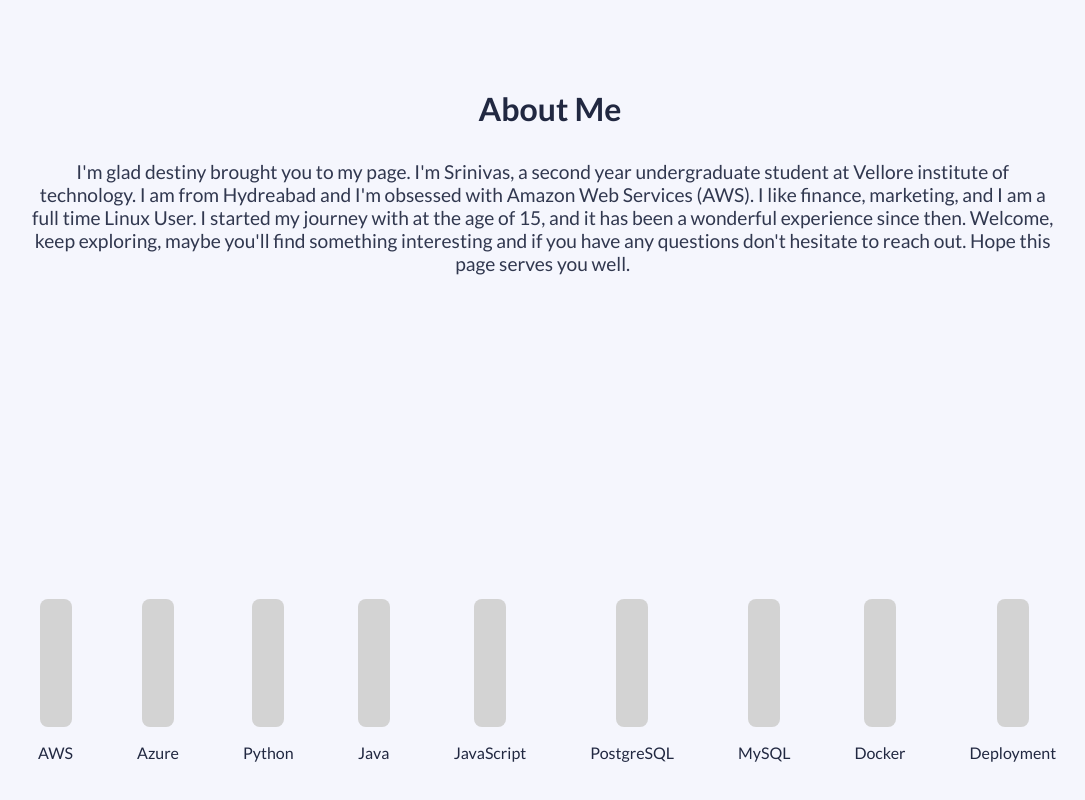
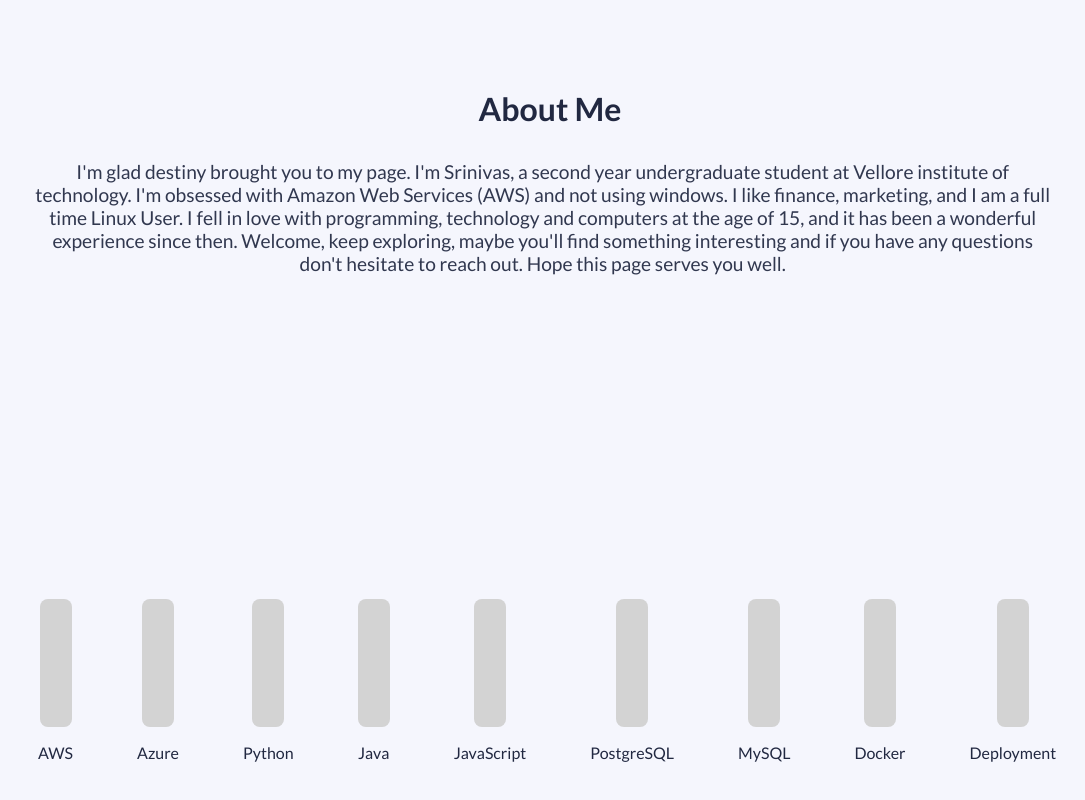
Before and after one commit to cr-trojan23/portfolio-website, a React (Create React App) app: page / in a window 1280 px wide. Shown: the part 807-1607 px from the top of the page, without its empty margins (90-1175 px from the left). Built offline with nearby package versions, Linux system fonts and the light colour scheme.

Commit message:
fix: about section

```diff
--- a/src/components/about.jsx
+++ b/src/components/about.jsx
@@ -39,13 +39,14 @@ const AboutSection = () => {
 			<main>
 				<p className="text" id="about-content">
 					I'm glad destiny brought you to my page. I'm Srinivas, a second year
-					undergraduate student at Vellore institute of technology. I am from
-					Hydreabad and I'm obsessed with Amazon Web Services (AWS). I like
-					finance, marketing, and I am a full time Linux User. I started my
-					journey with at the age of 15, and it has been a wonderful experience
-					since then. Welcome, keep exploring, maybe you'll find something
-					interesting and if you have any questions don't hesitate to reach out.
-					Hope this page serves you well.
+					undergraduate student at Vellore institute of technology. I'm obsessed
+					with Amazon Web Services (AWS) and not using windows. I like finance,
+					marketing, and I am a full time Linux User. I fell in love with
+					programming, technology and computers at the age of 15, and it has
+					been a wonderful experience since then.
+					Welcome, keep exploring, maybe
+					you'll find something interesting and if you have any questions don't
+					hesitate to reach out. Hope this page serves you well.
 				</p>
 			</main>
 		</section>
```
